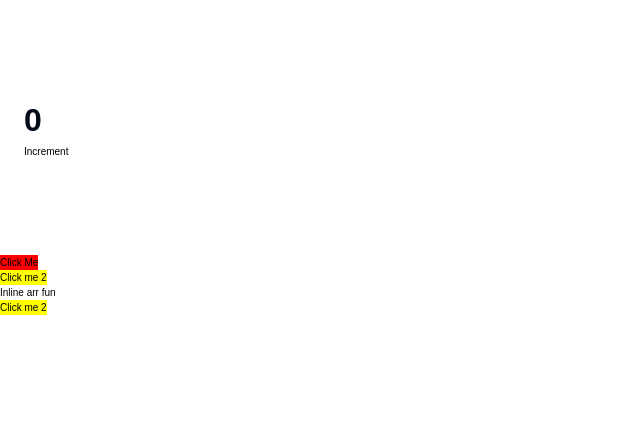
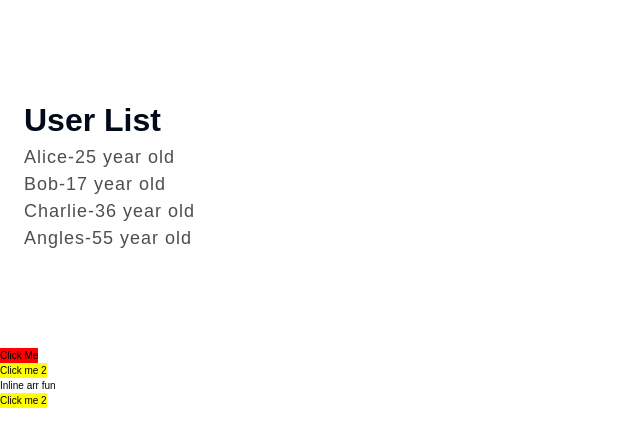
Before and after one commit to TejasSalunkeCode/React-Js, a React (Vite) app in the folder react-thapa/: page / in a window 1280 px wide. Shown: the top 446 px of the page, without its empty margins (0-640 px from the left). Built offline with nearby package versions, Linux system fonts and the light colour scheme.

Commit message:
deriedState #29

```diff
--- a/react-thapa/src/App.jsx
+++ b/react-thapa/src/App.jsx
@@ -3,11 +3,10 @@
 // import Netflexseires from "./Components/Netflexseires";
 // import {EventProps} from "./Components/EventProps";
 // import {EventPropagation} from "./Components/EventPropagation";
-import {State} from "./Components/hooks/State"
+import { DerivedState } from "./Components/hooks/DeriedState";
+// import {State} from "./Components/hooks/State"
 // import "./Components/Netflix.css";
-// import Accordion from "./Tejas";
 export const App = () =>{
-
     return (
         //  <>
         // {/* <Netflexseires/> */}
@@ -27,7 +26,8 @@ export const App = () =>{
             {/* <EventHandling/> */}
             {/* <EventProps/> */}
             {/* <EventPropagation/> */}
-            <State/>
+            {/* <State/> */}
+            <DerivedState/>
         </section>
 
 
--- /dev/null
+++ b/react-thapa/src/Components/hooks/DeriedState.jsx
@@ -0,0 +1,35 @@
+import { useState } from "react";
+
+// const user=[
+//     {name:"Alice",age:25},
+//     {name:"Bob",age:17},
+//     {name:"Charlie",age:36},
+//     {name:"Angles",age:55},
+// ];
+
+export const DerivedState=()=>{
+    const [user,setUser]=useState([
+        {name:"Alice",age:25},
+        {name:"Bob",age:17},
+        {name:"Charlie",age:36},
+        {name:"Angles",age:55},])
+    return(
+        <div className="main-div">
+            <h1>User List</h1>
+            <ul>
+                {
+                    user.map((curEle,index)=>{
+                        return(
+                            <>
+                                <li key={index}>
+                                    {curEle.name}-{curEle.age} year old
+
+                                </li>
+                            </>
+                        )
+                    })
+                }
+            </ul>
+        </div>
+    );
+};
--- a/react-thapa/src/Components/hooks/State.jsx
+++ b/react-thapa/src/Components/hooks/State.jsx
@@ -4,12 +4,14 @@ export const State=()=>{
     // let value=0;
     // const handleButtonClick=()=>{
     //     value++;
-    //     console.log(value)
+    //     co   nsole.log(value)
     // };
     // let array=useState();
     // console.log(array);
     const [count,setCount]=useState(0);
    const handleButtonClick=()=>{
+
+
     setCount(()=>count+1)
    }
     return(
```
